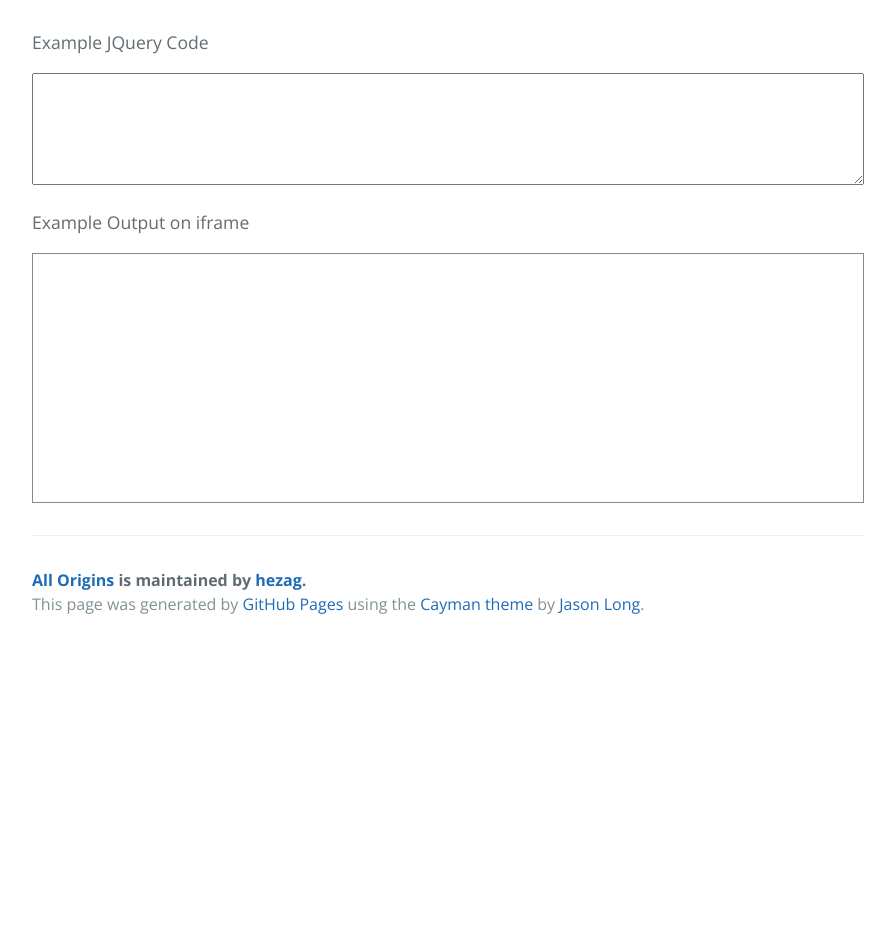
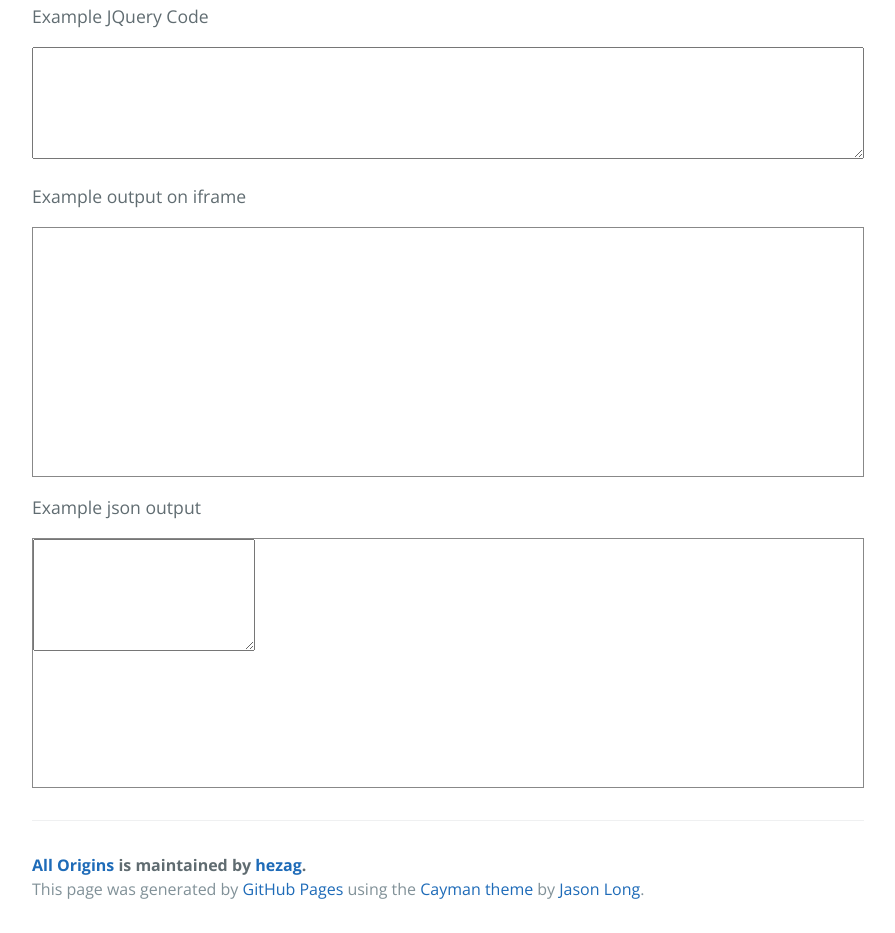
Before and after one commit to gnuns/allOrigins, a plain HTML site: page index.html in a window 1280 px wide. Shown: the part 1089-2022 px from the top of the page, without its empty margins (192-1087 px from the left). Before the commit the page ends 1737 px from the top, so only its background shows below. Drawn offline with nearby package versions, Linux system fonts and the light colour scheme.

Commit message:
Update index.html

```diff
--- a/index.html
+++ b/index.html
@@ -40,7 +40,7 @@
     <span class="pl-en">alert</span>(<span class="pl-smi">data</span>.<span class="pl-smi">contents</span>);
 });</pre>
 
-<br><br>
+<br>
 <h3>
 <a id="try-it" class="anchor" href="#try-it" aria-hidden="true"><span aria-hidden="true" class="octicon octicon-link"></span></a>Try it yourself!</h3>
 
@@ -53,10 +53,15 @@
 
 		<p>Example JQuery Code</p>
 		<textarea id="jsonp" rows=4></textarea>
-		<p>Example Output on iframe</p>
+		<p>Example output on iframe</p>
 		<div id="out-contain">
 		<iframe id="output" style="border:0px;"></iframe>
 		</div>
+		<p>Example json output</p>
+		<div id="out-contain">
+		<textarea id="output-json" rows=4></textarea>
+		</div>
+
 </p>
 
 </div>
@@ -80,6 +85,7 @@
 				doc.open();
 				doc.writeln(data.contents);
 				doc.close();
+				$('output-json').text(data);
 			});
 
 			return false;
```
